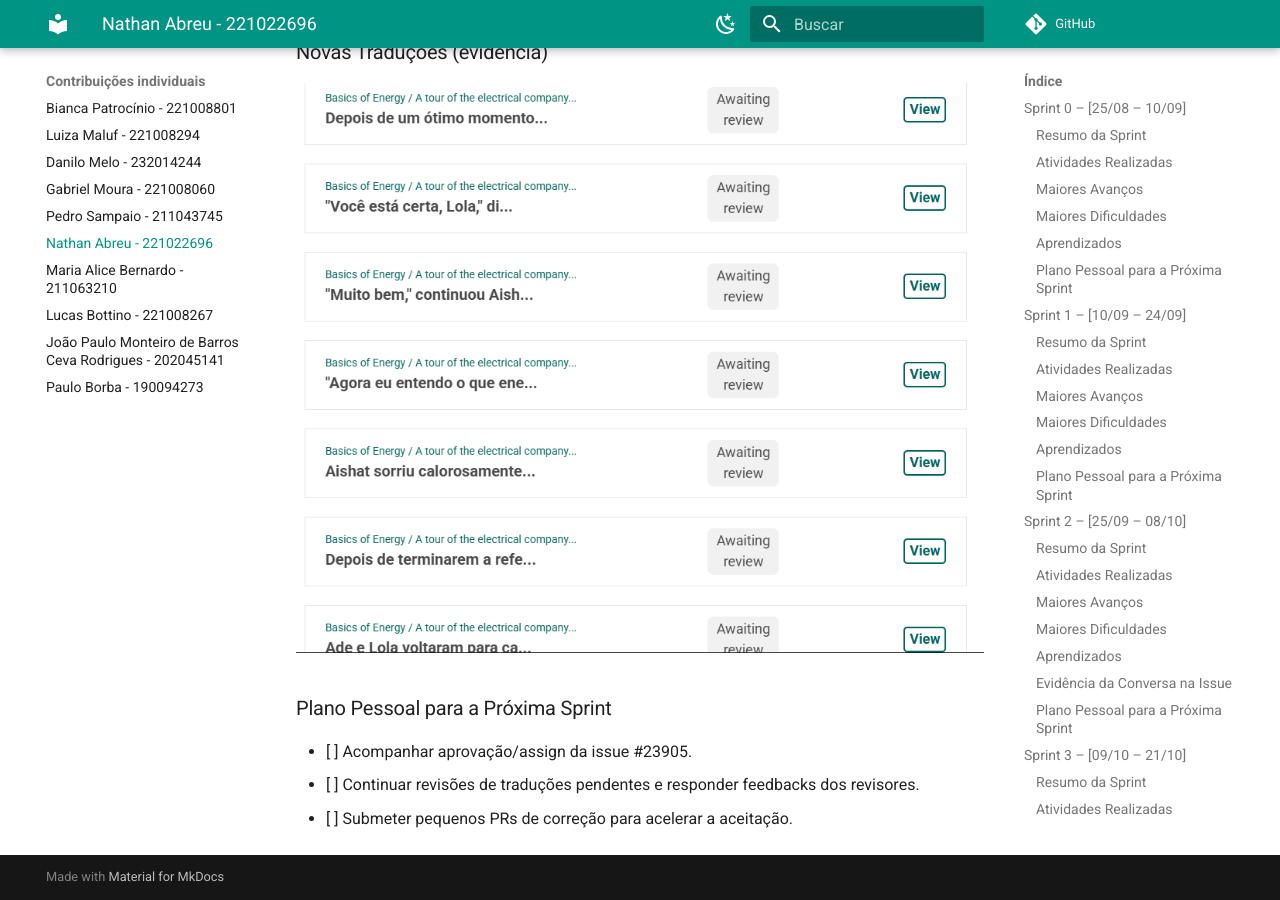
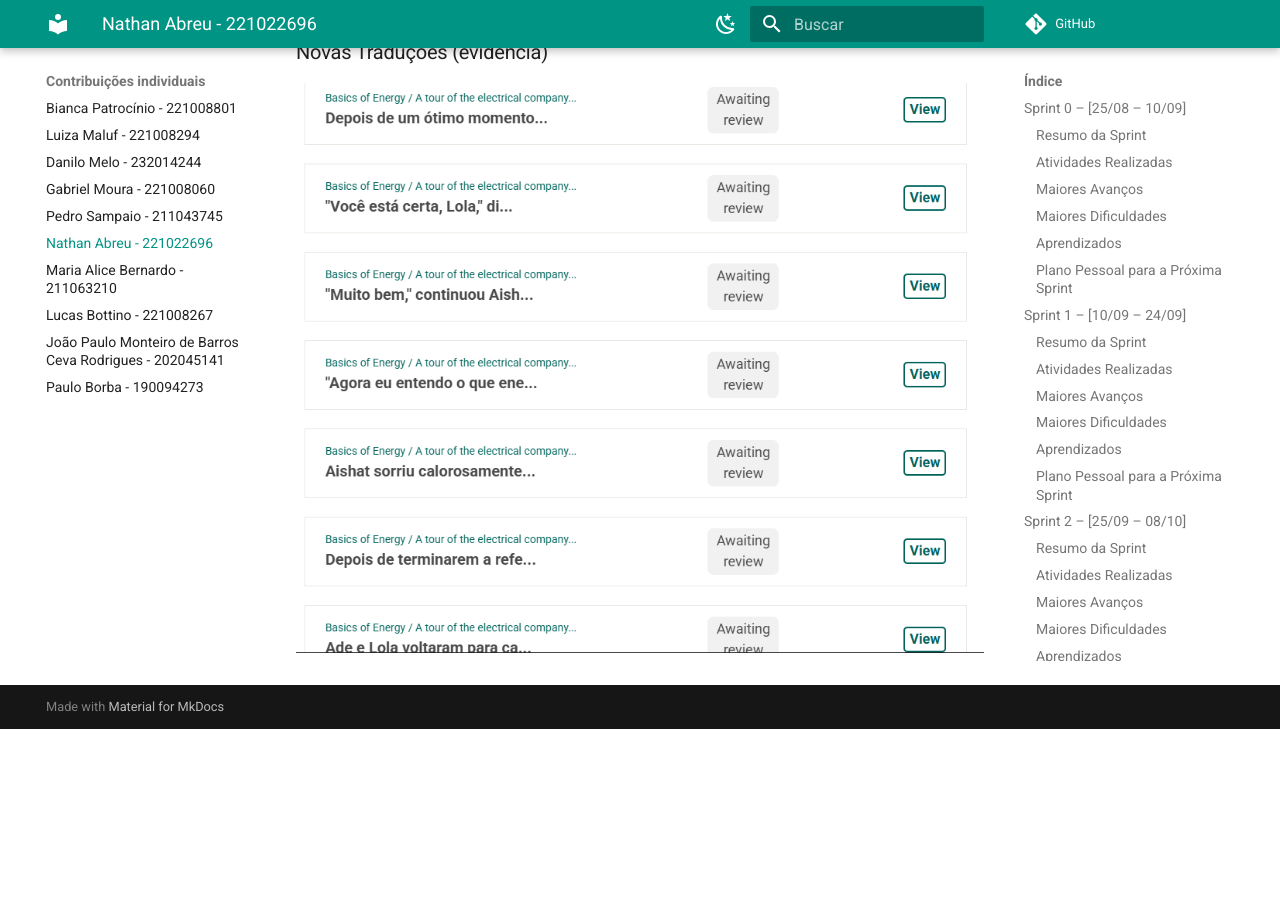
Before and after one commit to LuizaMaluf/GCES-OPPIA-relatorios, an MkDocs documentation site: the page built from docs/contribuicoes_individuais/NathanAbreu-221022696/diario_de_bordo.md, in a window 1280 px wide and 900 px high, scrolled down 13905 px. Built offline with MkDocs 1.6.1 and Material for MkDocs 9.7.7, drawn with Linux system fonts in a browser that asks for light colours; comment, search, counter and statistics services are not loaded; after the commit the page ends 14634 px from its top, so only the background shows below that.

Commit message:
Ajustando diário de bordo!

```diff
--- a/docs/contribuicoes_individuais/NathanAbreu-221022696/diario_de_bordo.md
+++ b/docs/contribuicoes_individuais/NathanAbreu-221022696/diario_de_bordo.md
@@ -284,9 +284,3 @@
 ### Novas Traduções (evidência)
 
 ![Novas traduções Sprint 6](novastraducoessprint6foto3.png)
-
-### Plano Pessoal para a Próxima Sprint
-
-* [ ] Acompanhar aprovação/assign da issue #23905.
-* [ ] Continuar revisões de traduções pendentes e responder feedbacks dos revisores.
-* [ ] Submeter pequenos PRs de correção para acelerar a aceitação.
```
